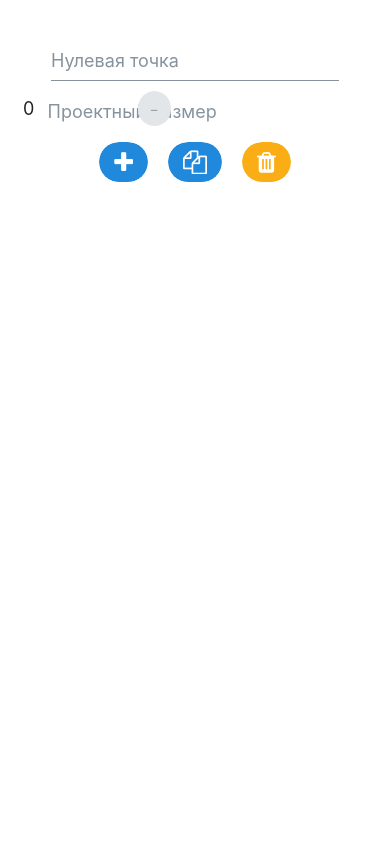
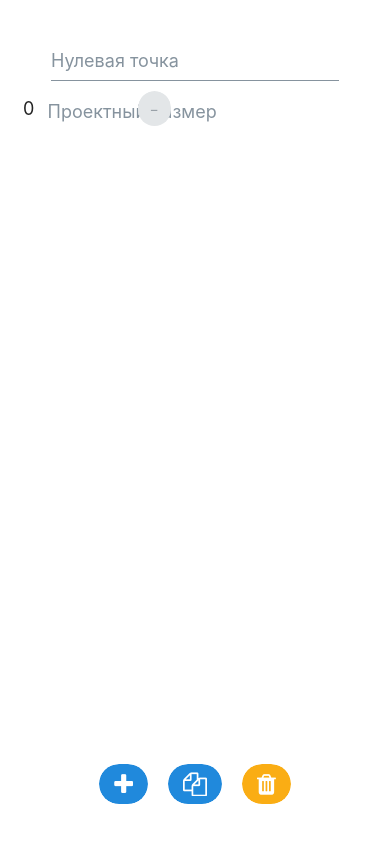
Before and after one commit to alexamy/leveler-table-app, a React Native app: screen / in a window 390 px wide. Built offline with nearby package versions, Linux system fonts and the light colour scheme.

Commit message:
add flex containers

```diff
--- a/src/Table/index.tsx
+++ b/src/Table/index.tsx
@@ -8,9 +8,13 @@ import { styles } from './styles';
 export function Table() {
   return (
     <View style={styles.container}>
-      <Zero />
-      <Measurements />
-      <Buttons />
+      <View style={styles.top}>
+        <Zero />
+        <Measurements />
+      </View>
+      <View style={styles.bottom}>
+        <Buttons />
+      </View>
       <StatusBar style='auto' />
     </View>
   );
--- a/src/Table/styles.tsx
+++ b/src/Table/styles.tsx
@@ -8,6 +8,15 @@ export const styles = StyleSheet.create({
     alignSelf: 'stretch',
     alignItems: 'center',
     justifyContent: 'flex-start',
+  },
+  top: {
+    flex: 1,
+    alignSelf: 'stretch',
+    alignItems: 'center',
+    justifyContent: 'flex-start',
+  },
+  bottom: {
+    marginBottom: 40,
   },
   table: {
     alignSelf: 'stretch',
```
